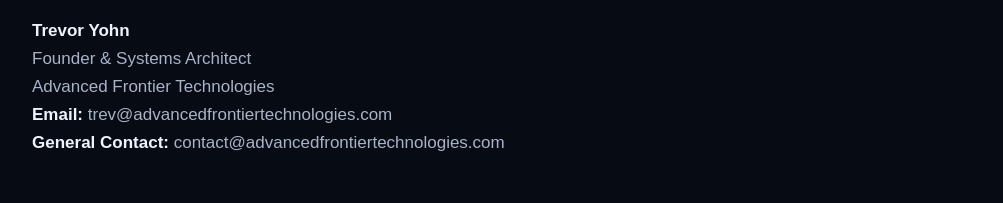
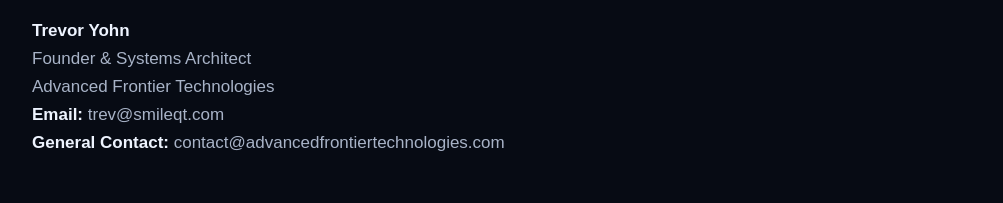
Before and after one commit to trev-AdvancedFrontierTechnologies/Public-Stack, a plain HTML site: page site/whitepapers/aft-sovereign-agentic-lattice-darpa-concept.html in a window 1280 px wide. Shown: the part 2853-3056 px from the top of the page, without its empty margins (138-1141 px from the left). Drawn offline with Linux system fonts and the light colour scheme.

Commit message:
Update public contact email

```diff
--- a/site/whitepapers/aft-sovereign-agentic-lattice-darpa-concept.html
+++ b/site/whitepapers/aft-sovereign-agentic-lattice-darpa-concept.html
@@ -181,7 +181,7 @@
       <strong>Trevor Yohn</strong><br>
       Founder & Systems Architect<br>
       Advanced Frontier Technologies<br>
-      <strong>Email:</strong> trev@advancedfrontiertechnologies.com<br>
+      <strong>Email:</strong> trev@smileqt.com<br>
       <strong>General Contact:</strong> contact@advancedfrontiertechnologies.com
     </p>
   </main>
```
Also changed, not shown: 4 other files.
